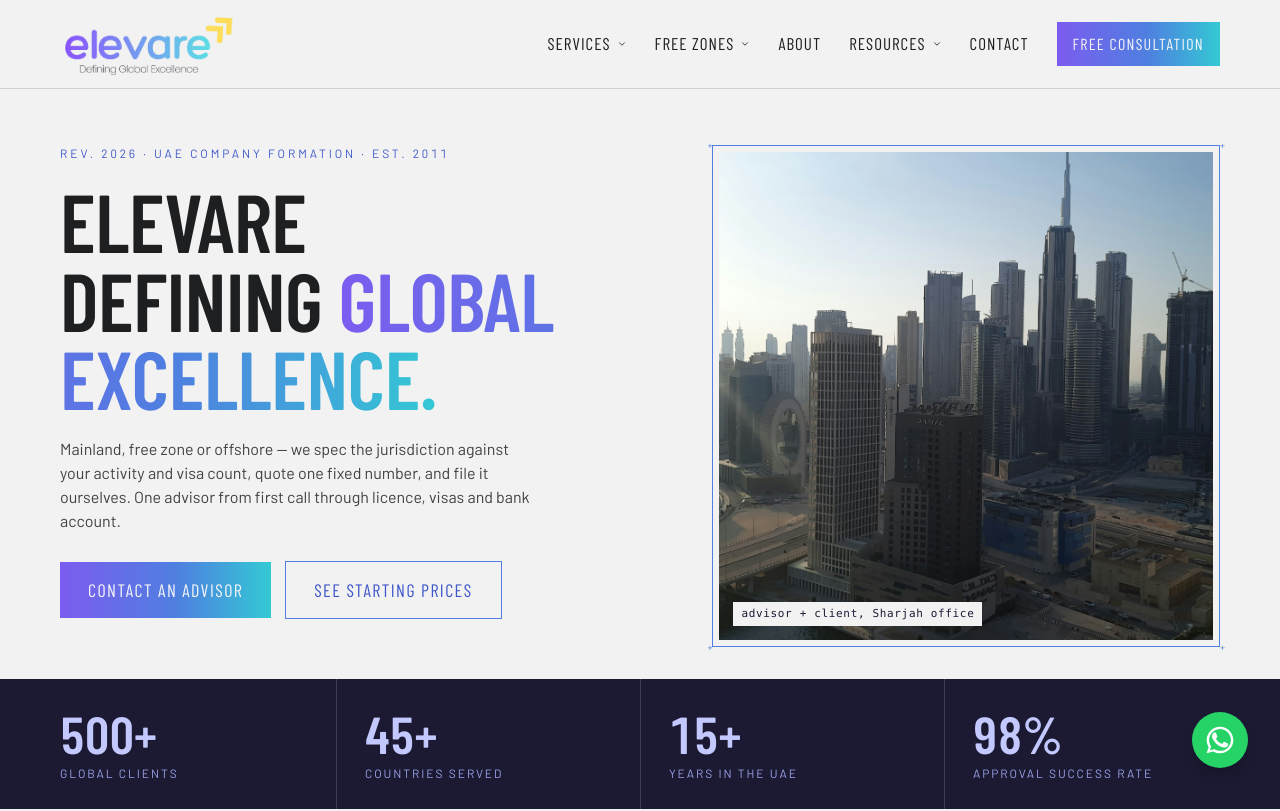
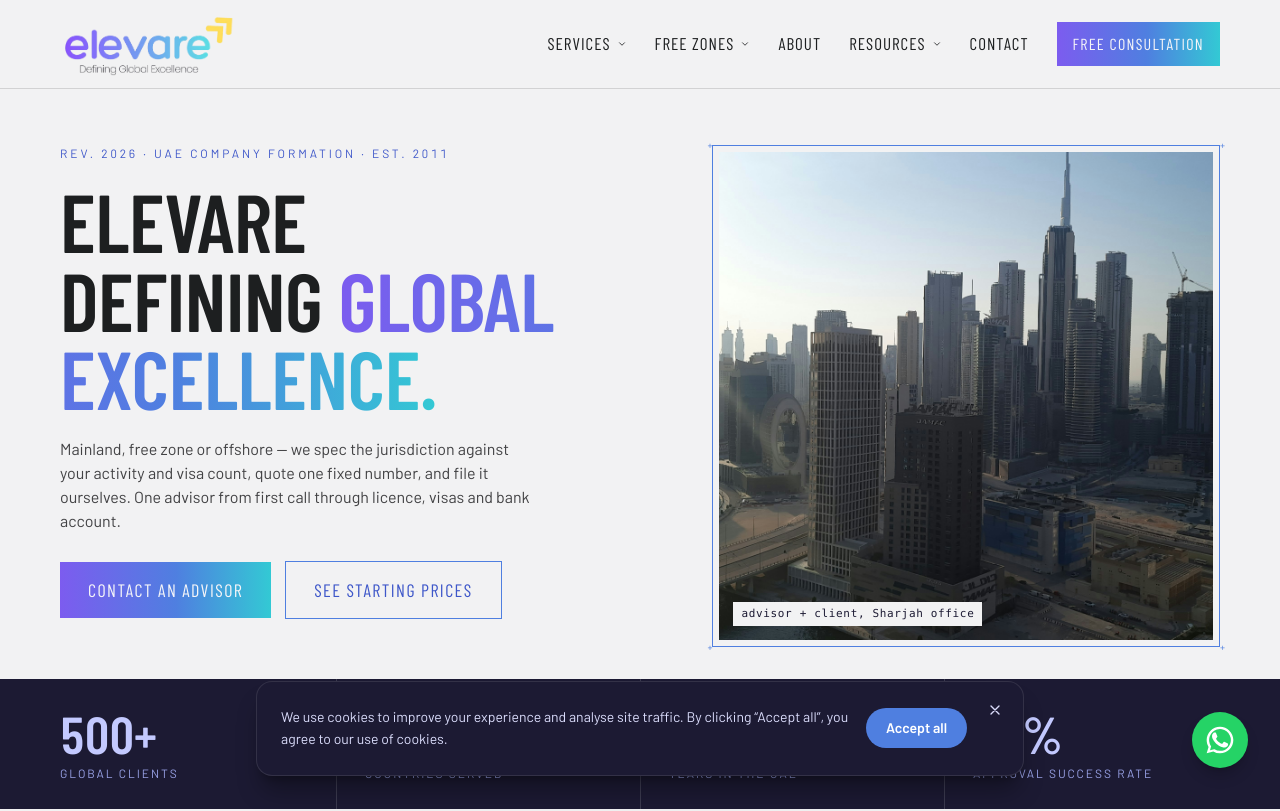
Before and after one commit to smtechandservices/globalelevare, a Next.js app: page / in a window 1280 px wide. Shown: the top 811 px of the page. Built offline with nearby package versions, Linux system fonts and the light colour scheme.

Commit message:
feat: add CookieConsent component and update Footer with dynamic links for services and resources

```diff
--- a/src/app/layout.tsx
+++ b/src/app/layout.tsx
@@ -2,6 +2,7 @@
 import { Barlow, Barlow_Condensed } from "next/font/google";
 import { Analytics } from "@vercel/analytics/next";
 import WhatsAppFloater from "@/components/WhatsAppFloater";
+import CookieConsent from "@/components/CookieConsent";
 import "./globals.css";
 
 const barlow = Barlow({
@@ -75,6 +76,7 @@
       <body className="min-h-full flex flex-col bg-[#f2f2f3] text-[#1d1f20] font-sans antialiased">
         {children}
         <WhatsAppFloater />
+        <CookieConsent />
         <Analytics />
       </body>
     </html>
--- /dev/null
+++ b/src/components/CookieConsent.tsx
@@ -0,0 +1,82 @@
+"use client";
+
+import { useEffect, useState } from "react";
+
+const STORAGE_KEY = "cookie-consent";
+
+const TRANSITION_MS = 300;
+
+export default function CookieConsent() {
+  const [mounted, setMounted] = useState(false);
+  const [shown, setShown] = useState(false);
+
+  useEffect(() => {
+    const consent = window.localStorage.getItem(STORAGE_KEY);
+    if (!consent) {
+      setMounted(true);
+    }
+  }, []);
+
+  useEffect(() => {
+    if (!mounted) return;
+    const id = requestAnimationFrame(() => setShown(true));
+    return () => cancelAnimationFrame(id);
+  }, [mounted]);
+
+  function close(value: string) {
+    setShown(false);
+    window.setTimeout(() => setMounted(false), TRANSITION_MS);
+    window.localStorage.setItem(STORAGE_KEY, value);
+  }
+
+  function acceptAll() {
+    close("accepted");
+  }
+
+  function dismiss() {
+    close("dismissed");
+  }
+
+  if (!mounted) return null;
+
+  return (
+    <div
+      role="dialog"
+      aria-live="polite"
+      aria-label="Cookie consent"
+      className={`fixed inset-x-0 bottom-0 z-[60] flex justify-center px-4 pb-4 transition-opacity duration-300 ease-out sm:px-6 sm:pb-6 ${
+        shown ? "opacity-100" : "opacity-0"
+      }`}
+    >
+      <div
+        className={`relative flex w-full max-w-3xl flex-col gap-4 rounded-2xl border border-white/10 bg-[#1c1a33] p-5 pr-10 shadow-xl shadow-black/30 transition-transform duration-300 ease-out sm:flex-row sm:items-center sm:justify-between sm:p-6 sm:pr-14 ${
+          shown ? "translate-y-0" : "translate-y-4"
+        }`}
+      >
+        <button
+          type="button"
+          onClick={dismiss}
+          aria-label="Dismiss cookie notice"
+          className="absolute right-3 top-3 flex h-8 w-8 cursor-pointer items-center justify-center rounded-full text-[#dadcfb] transition hover:bg-white/10 hover:text-white focus-visible:outline focus-visible:outline-2 focus-visible:outline-offset-2 focus-visible:outline-[#4f7fe0]"
+        >
+          <svg viewBox="0 0 24 24" className="h-4 w-4 fill-none stroke-current stroke-2" aria-hidden="true">
+            <path d="M6 6l12 12M18 6L6 18" strokeLinecap="round" />
+          </svg>
+        </button>
+        <p className="text-sm leading-relaxed text-[#dadcfb]">
+          We use cookies to improve your experience and analyse site traffic. By
+          clicking &ldquo;Accept all&rdquo;, you agree to our use of cookies.
+        </p>
+        <div className="flex shrink-0 justify-end gap-3">
+          <button
+            type="button"
+            onClick={acceptAll}
+            className="cursor-pointer rounded-full bg-[#4f7fe0] px-5 py-2.5 text-sm font-semibold text-white transition hover:bg-[#3e57c9] focus-visible:outline focus-visible:outline-2 focus-visible:outline-offset-2 focus-visible:outline-[#4f7fe0]"
+          >
+            Accept all
+          </button>
+        </div>
+      </div>
+    </div>
+  );
+}
--- a/src/components/Footer.tsx
+++ b/src/components/Footer.tsx
@@ -1,4 +1,5 @@
 import SocialLinks from "./SocialLinks";
+import { emirates, resourceLinks, serviceLinks } from "@/lib/content";
 
 const currentYear = 2026;
 
@@ -23,40 +24,26 @@
         </div>
         <div>
           <div className="text-[11px] tracking-[0.24em] uppercase text-dark-tint-2 mb-2.5">
-            Formation
+            Services
           </div>
           <div className="flex flex-col gap-1.5 text-sm text-dark-tint-4">
-            <a href="#services" className="transition-colors hover:text-brand-teal">
-              Mainland company
-            </a>
-            <a href="#services" className="transition-colors hover:text-brand-teal">
-              Free zone company
-            </a>
-            <a href="#services" className="transition-colors hover:text-brand-teal">
-              Offshore company
-            </a>
-            <a href="#services" className="transition-colors hover:text-brand-teal">
-              Branch office
-            </a>
+            {serviceLinks.map((s) => (
+              <a key={s.title} href={s.href} className="transition-colors hover:text-brand-teal">
+                {s.title}
+              </a>
+            ))}
           </div>
         </div>
         <div>
           <div className="text-[11px] tracking-[0.24em] uppercase text-dark-tint-2 mb-2.5">
-            Services
+            Free Zones
           </div>
           <div className="flex flex-col gap-1.5 text-sm text-dark-tint-4">
-            <a href="#services" className="transition-colors hover:text-brand-teal">
-              Visas &amp; immigration
-            </a>
-            <a href="#services" className="transition-colors hover:text-brand-teal">
-              PRO services
-            </a>
-            <a href="#services" className="transition-colors hover:text-brand-teal">
-              Banking
-            </a>
-            <a href="#services" className="transition-colors hover:text-brand-teal">
-              Accounting &amp; VAT
-            </a>
+            {emirates.map((em) => (
+              <a key={em.key} href="#jurisdictions" className="transition-colors hover:text-brand-teal">
+                {em.name}
+              </a>
+            ))}
           </div>
         </div>
         <div>
@@ -67,11 +54,16 @@
             <a href="#about" className="transition-colors hover:text-brand-teal">
               About
             </a>
-            <a href="#resources" className="transition-colors hover:text-brand-teal">
-              Resources
-            </a>
+            {resourceLinks.map((r) => (
+              <a key={r.title} href={r.href} className="transition-colors hover:text-brand-teal">
+                {r.title}
+              </a>
+            ))}
             <a href="#consult" className="transition-colors hover:text-brand-teal">
               Contact
+            </a>
+            <a href="/" className="transition-colors hover:text-brand-teal">
+              Terms
             </a>
           </div>
         </div>
```
